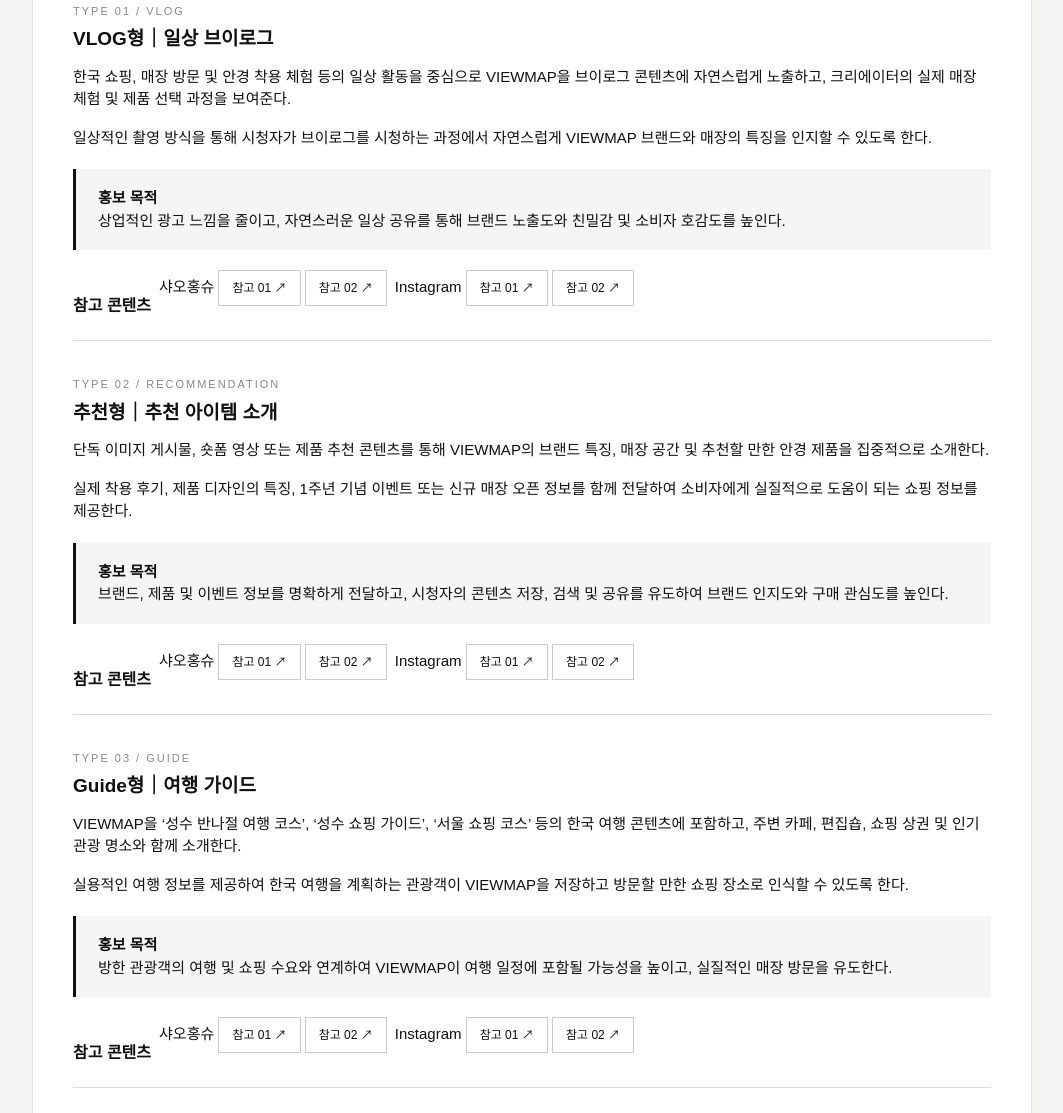
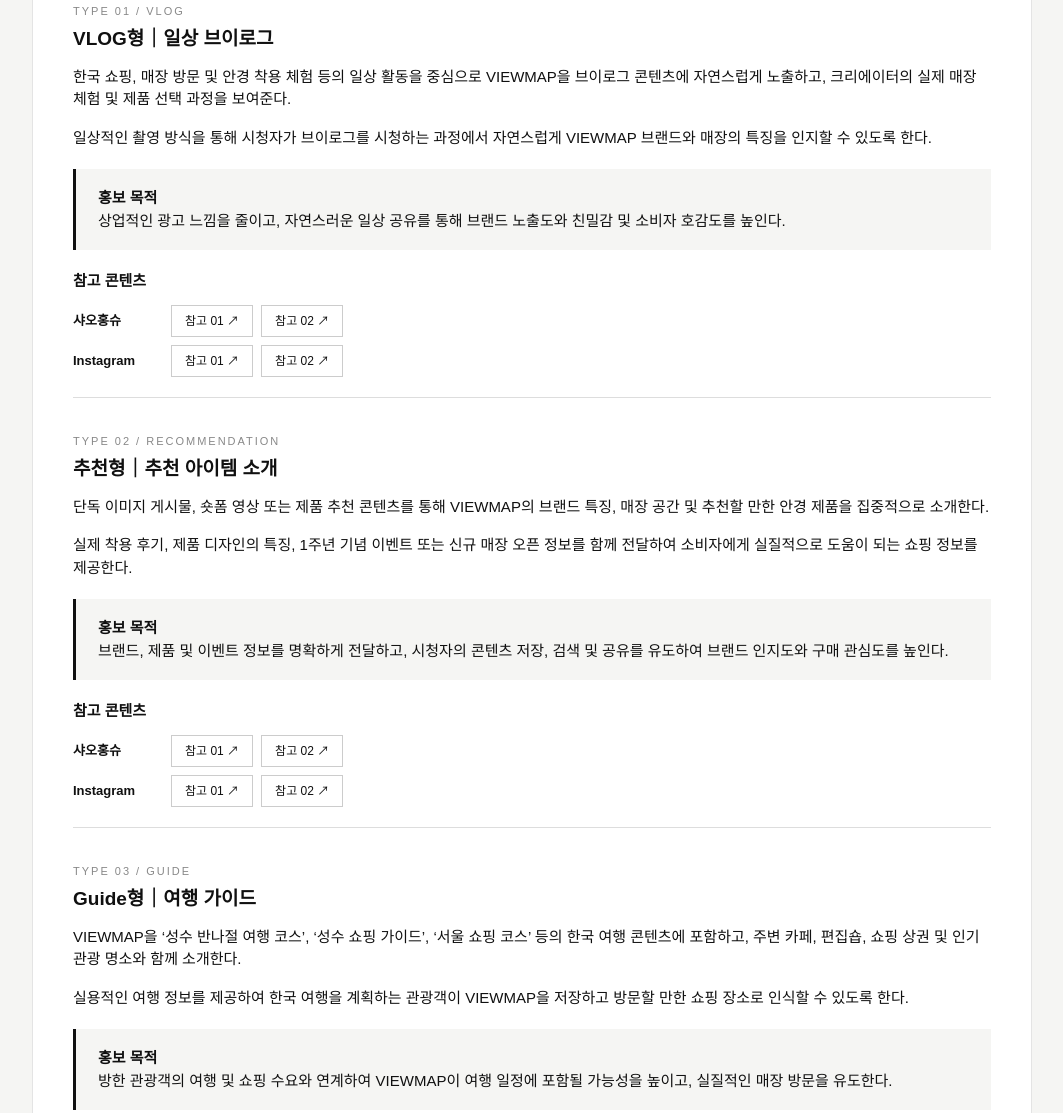
Before and after one commit to viewmap-official/proposal, a plain HTML site: page index.html in a window 1280 px wide. Shown: the part 2383-3496 px from the top of the page, without its empty margins (108-1171 px from the left). Drawn offline with Linux system fonts and the light colour scheme; a web font is replaced by a local one.

Commit message:
Update index.html

```diff
--- a/index.html
+++ b/index.html
@@ -216,16 +216,61 @@ tbody tr:nth-child(even) { background: #f8f8f8; }
     padding: 20px;
     margin: 20px 0 30px;
 }
-.reference-links { display: flex; flex-wrap: wrap; gap: 8px; }
+
+.reference-links {
+    display: block;
+    width: 100%;
+    margin-top: 20px;
+}
+
+.reference-links h4 {
+    display: block;
+    font-size: 15px;
+    font-weight: 700;
+    margin: 0 0 12px;
+}
+
+.reference-row {
+    display: flex;
+    align-items: center;
+    flex-wrap: wrap;
+    gap: 8px;
+    margin-bottom: 8px;
+}
+
+.reference-platform {
+    display: inline-block;
+    width: 90px;
+    flex-shrink: 0;
+    font-size: 13px;
+    font-weight: 600;
+}
+
 .reference-links a {
-    display: inline-block;
+    display: inline-flex;
+    align-items: center;
     background: #fff;
+    color: #111;
     border: 1px solid #ccc;
-    padding: 8px 13px;
+    padding: 6px 13px;
     font-size: 12px;
+    line-height: 1.5;
     text-decoration: none;
+    transition: all 0.2s ease;
 }
-.reference-links a:hover { background: #111; color: #fff; }
+
+.reference-links a:hover {
+    background: #111;
+    color: #fff;
+    border-color: #111;
+}
+
+@media (max-width: 600px) {
+    .reference-platform {
+        width: 100%;
+    }
+}
+
 .guide-banner { background: #111; color: #fff; padding: 45px 30px; margin-bottom: 24px; }
 .guide-banner h2 { color: #fff; border: 0; margin-bottom: 0; }
 .closing { background: #111; color: #fff; padding: 65px 25px; text-align: center; }
```
